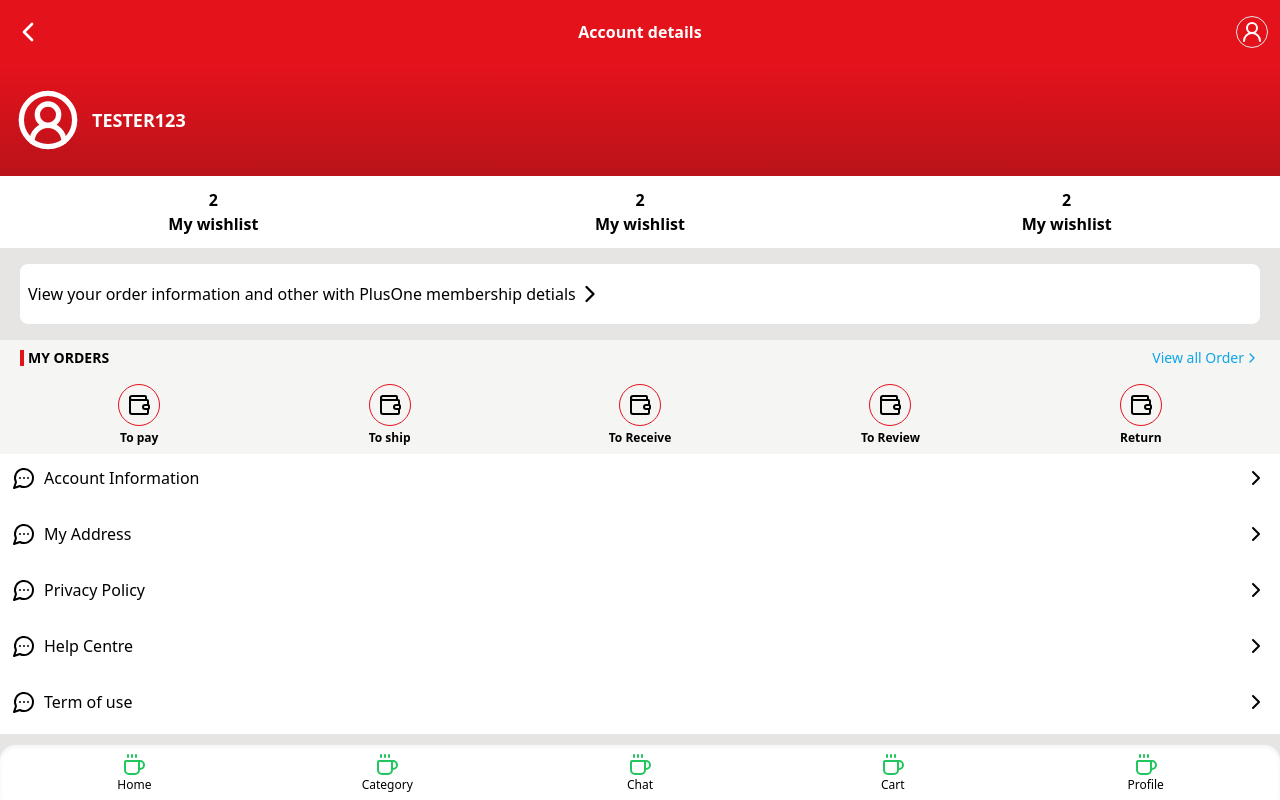
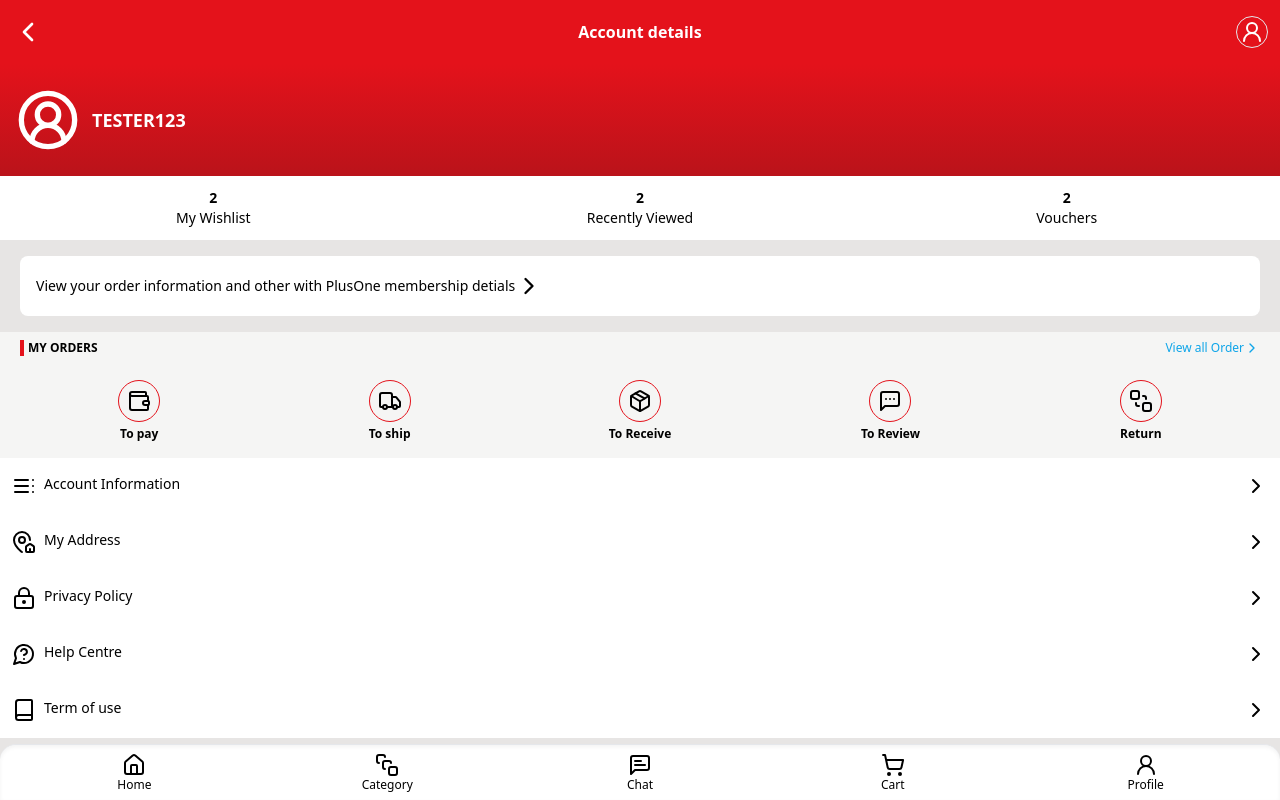
Before and after one commit to imping26/my-web, a React (Vite) app: page /profile in a window 1280 px wide. Built offline with nearby package versions, Linux system fonts and the light colour scheme.

Commit message:
add icon

```diff
--- a/package.json
+++ b/package.json
@@ -11,6 +11,7 @@
   },
   "dependencies": {
     "clsx": "^2.1.1",
+    "framer-motion": "^11.11.4",
     "lucide-react": "^0.447.0",
     "react": "^18.3.1",
     "react-dom": "^18.3.1",
--- a/src/components/WrapContent.jsx
+++ b/src/components/WrapContent.jsx
@@ -4,7 +4,7 @@ import { cn } from "../lib/utils";
 function WrapContent({ className, children }) {
   return (
     <div className={"flex flex-col h-screen max-w-[1280px] mx-auto"}>
-      <main className={cn("flex-grow pb-[--bottom-height] xxs:pb-0", className)}>{children}</main>
+      <main className={cn("flex-grow pb-[--bottom-height]", className)}>{children}</main>
     </div>
   );
 }
--- a/src/layout/Menubar.jsx
+++ b/src/layout/Menubar.jsx
@@ -1,31 +1,38 @@
-import { Coffee } from "lucide-react";
+import {
+  Coffee,
+  House,
+  SquareStack,
+  MessageSquareText,
+  ShoppingCart,
+  UserRound,
+} from "lucide-react";
 import React from "react";
 import { useNavigate } from "react-router-dom";
 
 const DATA = [
   {
     title: "Home",
-    icon: "",
+    icon: <House />,
     value: "/",
   },
   {
     title: "Category",
-    icon: "",
+    icon: <SquareStack />,
     value: "/",
   },
   {
     title: "Chat",
-    icon: "",
+    icon: <MessageSquareText />,
     value: "/",
   },
   {
     title: "Cart",
-    icon: "",
+    icon: <ShoppingCart />,
     value: "/cart",
   },
   {
     title: "Profile",
-    icon: "",
+    icon: <UserRound />,
     value: "/profile",
   },
 ];
@@ -40,15 +47,15 @@ function Menubar() {
   return (
     <footer className="fixed h-[--bottom-height] bottom-0 w-full bg-white border-t p-2 shadow-inner rounded-tl-2xl rounded-tr-2xl">
       <ul className="flex">
-        {DATA.map((items) => {
-          const { title, value } = items;
+        {DATA.map((items, index) => {
+          const { title, value, icon } = items;
           return (
             <li
               className="flex-1 flex flex-col items-center justify-center"
               key={items.title}
               onClick={() => goPages(value)}
             >
-              <Coffee size={24} className="text-green-500" />
+              {icon}
               <span className="text-xs">{title}</span>
             </li>
           );
--- a/src/pages/CatergoryPages/View/CatergoryList.jsx
+++ b/src/pages/CatergoryPages/View/CatergoryList.jsx
@@ -1,45 +1,53 @@
 import React from "react";
-import { Coffee } from "lucide-react";
+import {
+  TabletSmartphone,
+  HousePlug,
+  CarFront,
+  Baby,
+  Carrot,
+  CookingPot,
+} from "lucide-react";
 
 const ITEM = [
   {
     title: "Digital Gadget",
-    value:"",
-    image: "",
+    value: "",
+    icon: <TabletSmartphone />,
   },
   {
     title: "Home Appliances",
-    value:"",
-    image: "",
+    value: "",
+    icon: <HousePlug />,
   },
   {
     title: "Automobile",
-    value:"",
-    image: "",
+    value: "",
+    icon: <CarFront />,
   },
   {
     title: "Toys",
-    value:"",
-    image: "",
+    value: "",
+    icon: <Baby />,
   },
   {
-    title: "Beauty & Cosmetics",
-    value:"",
-    image: "",
+    title: "Groceries",
+    value: "",
+    icon: <Carrot />,
   },
   {
-    title: "Digital Gadget",
-    value:"",
-    image: "",
+    title: "Kitchen Utensils",
+    value: "",
+    icon: <CookingPot />,
   },
 ];
 
 const ListItem = ({ item }) => {
-  const { title, image } = item;
+  const { title, icon } = item;
   return (
     <div className="flex flex-col items-center py-2">
-      <div className="p-2 rounded-full border border-slate-300 ">
-        <Coffee size={32} className="text-green-500" />
+      <div className="p-2 rounded-full border border-slate-300 text-green-500">
+        {icon}
+        {/* <Coffee size={32} className="text-green-500" /> */}
         {/* <img className="w-[32px] h-[32px] rounded-full" src={image} alt="" /> */}
       </div>
       <p className="text-center text-xs pt-1">{title}</p>
--- a/src/pages/CatergoryPages/View/RecommendList.jsx
+++ b/src/pages/CatergoryPages/View/RecommendList.jsx
@@ -37,6 +37,36 @@ const DATA = [
     price: 1689,
     pricebefore: 2099,
   },
+  {
+    image: "/apple-charger.png",
+    title: "Apple 35W Charger",
+    price: 1689,
+    pricebefore: 2099,
+  },
+  {
+    image: "/apple-charger.png",
+    title: "Apple 35W Charger",
+    price: 1689,
+    pricebefore: 2099,
+  },
+  {
+    image: "/apple-charger.png",
+    title: "Apple 35W Charger",
+    price: 1689,
+    pricebefore: 2099,
+  },
+  {
+    image: "/apple-charger.png",
+    title: "Apple 35W Charger",
+    price: 1689,
+    pricebefore: 2099,
+  },
+  {
+    image: "/apple-charger.png",
+    title: "Apple 35W Charger",
+    price: 1689,
+    pricebefore: 2099,
+  },
 ];
 
 function RecommendList() {
@@ -48,7 +78,7 @@ function RecommendList() {
       </div>
       {/*  */}
       <div className="grid grid-cols-12 gap-2">
-        {DATA.map((items,index) => {
+        {DATA.map((items, index) => {
           const { image, title, price, pricebefore } = items;
           return (
             <div key={index} className="col-span-6 border rounded-lg">
@@ -70,7 +100,6 @@ function RecommendList() {
             </div>
           );
         })}
-
       </div>
     </div>
   );
--- a/src/pages/ProfilePage/ProfilePage.jsx
+++ b/src/pages/ProfilePage/ProfilePage.jsx
@@ -8,7 +8,7 @@ import AccountDetails from "./View/AccountDetails";
 
 const InfoMemberShip = () => {
   return (
-    <div className="flex bg-white rounded-lg my-4 mx-5 items-center py-4 px-2">
+    <div className="flex bg-white rounded-lg my-4 mx-5 items-center p-4 text-sm">
       <div>
         View your order information and other with PlusOne membership detials
       </div>
--- a/src/pages/ProfilePage/View/AccountDetails.jsx
+++ b/src/pages/ProfilePage/View/AccountDetails.jsx
@@ -1,26 +1,33 @@
 import React from "react";
 import {
   ChevronRight,
-  CircleUserRound,
-  Wallet,
-  MessageCircleMore,
+  TableOfContents,
+  MapPinHouse,
+  LockKeyhole,
+  MessageCircleQuestion,
+  Book,
 } from "lucide-react";
 
 const DATA1 = [
   {
     title: "Account Information",
+    icon: <TableOfContents />,
   },
   {
     title: "My Address",
+    icon: <MapPinHouse />,
   },
   {
     title: "Privacy Policy",
+    icon: <LockKeyhole />,
   },
   {
     title: "Help Centre",
+    icon: <MessageCircleQuestion />,
   },
   {
     title: "Term of use",
+    icon: <Book />,
   },
 ];
 
@@ -28,12 +35,15 @@ function AccountDetails() {
   return (
     <div>
       {DATA1.map((items, index) => {
-        const { title } = items;
+        const { title, icon } = items;
         return (
-          <div key={index} className="p-3 flex justify-between h-14 bg-white">
+          <div
+            key={index}
+            className="p-3 flex items-center justify-between h-14 bg-white"
+          >
             <div className="flex gap-2">
-              <MessageCircleMore />
-              <div>{title}</div>
+              {icon}
+              <div className="text-sm">{title}</div>
             </div>
             <div>
               <ChevronRight />
--- a/src/pages/ProfilePage/View/Orders.jsx
+++ b/src/pages/ProfilePage/View/Orders.jsx
@@ -1,44 +1,56 @@
 import React from "react";
-import { ChevronRight, Wallet } from "lucide-react";
+import {
+  ChevronRight,
+  Wallet,
+  Truck,
+  Package,
+  MessageSquareMore,
+  SendToBack,
+} from "lucide-react";
+
 const DATA = [
   {
     title: "To pay",
+    icon: <Wallet />,
   },
   {
     title: "To ship",
+    icon: <Truck />,
   },
   {
     title: "To Receive",
+    icon: <Package />,
   },
   {
     title: "To Review",
+    icon: <MessageSquareMore />,
   },
   {
     title: "Return",
+    icon: <SendToBack />,
   },
 ];
+
 function Orders() {
   return (
     <div className="px-5 bg-stone-100 ">
       <div className="flex justify-between items-center py-2">
         <div className="flex items-center">
           <div className="h-4 w-1 bg-theme mr-1"></div>
-          <span className="font-semibold text-sm">MY ORDERS</span>
+          <span className="font-semibold text-xs">MY ORDERS</span>
         </div>
-
-        <div className="flex items-center text-sky-500 text-sm">
+        <div className="flex items-center text-sky-500 text-xs">
           View all Order <ChevronRight size={16} />
         </div>
       </div>
-
       <div className="flex gap-3">
         {DATA.map((items, index) => {
-          const { title } = items;
+          const { title, icon } = items;
           return (
-            <div key={index} className="text-center flex-1 py-2 ">
+            <div key={index} className="text-center flex-1 py-4">
               <div className="flex flex-col items-center gap-1">
                 <div className="border border-theme rounded-full p-2 flex justify-center">
-                  <Wallet />
+                  {icon}
                 </div>
                 <span className="text-xs font-semibold whitespace-nowrap">
                   {title}
--- a/src/pages/ProfilePage/View/UserInfo.jsx
+++ b/src/pages/ProfilePage/View/UserInfo.jsx
@@ -1,6 +1,5 @@
 import React from "react";
 import {
-  ChevronRight,
   CircleUserRound,
 } from "lucide-react";
 
@@ -18,19 +17,19 @@ function UserInfo() {
 
       <div className="bg-white py-3">
         <div className="flex">
-          <div className="flex flex-col text-center flex-1 font-bold">
+          <div className="flex flex-col text-center flex-1 text-sm">
             <span className="font-semibold">2</span>
-            <p>My wishlist</p>
+            <p>My Wishlist</p>
           </div>
 
-          <div className="flex flex-col text-center flex-1 font-bold">
+          <div className="flex flex-col text-center flex-1 text-sm">
             <span className="font-semibold">2</span>
-            <p>My wishlist</p>
+            <p>Recently Viewed</p>
           </div>
 
-          <div className="flex flex-col text-center flex-1 font-bold">
+          <div className="flex flex-col text-center flex-1 text-sm">
             <span className="font-semibold">2</span>
-            <p>My wishlist</p>
+            <p>Vouchers</p>
           </div>
         </div>
 
```
Also changed, not shown: 1 other file (tests, documents, lock files or other folders).
